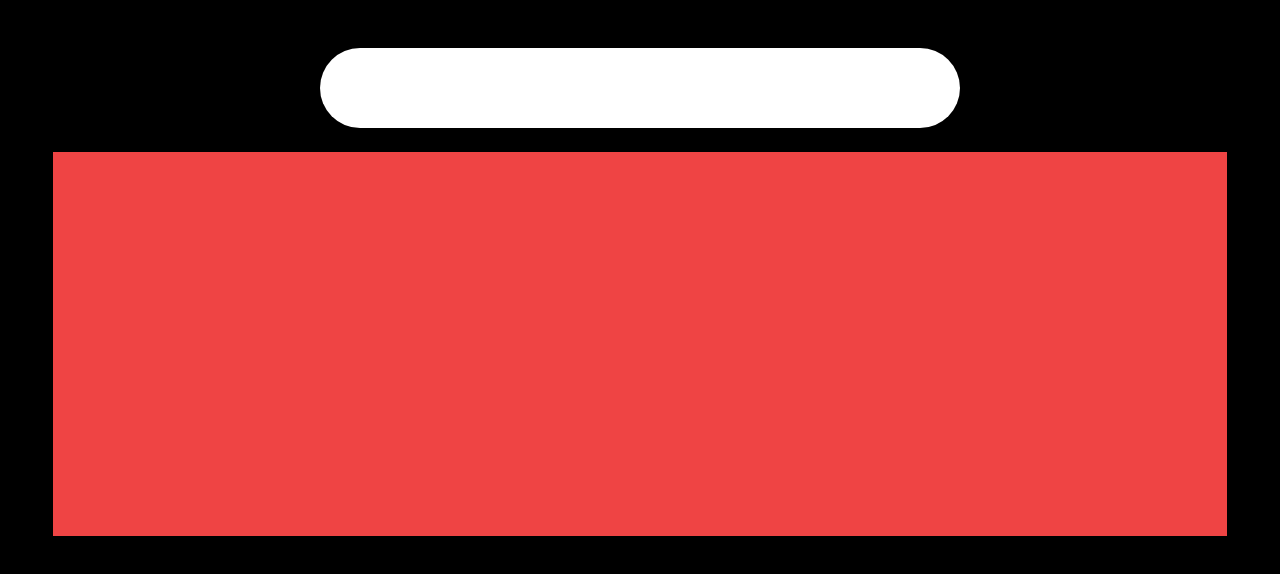
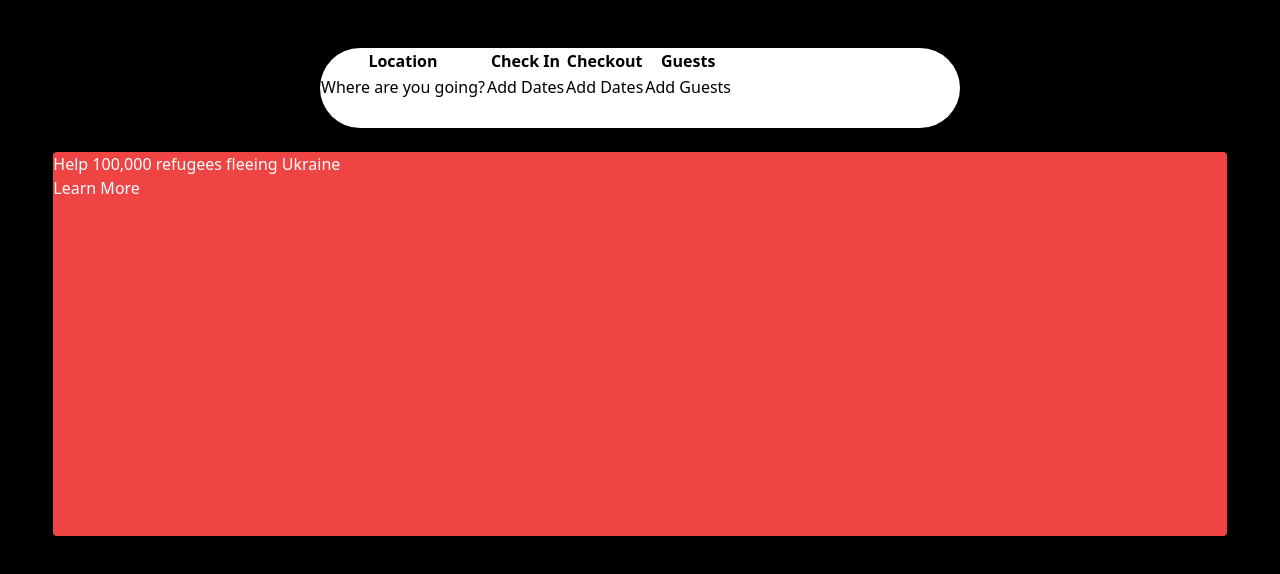
Before and after one commit to KGriffin2016/homework8, a plain HTML site: page index.html in a window 1280 px wide. Drawn offline with nearby package versions, Linux system fonts and the light colour scheme.

Commit message:
Attempting to push to github

```diff
--- a/index.html
+++ b/index.html
@@ -4,8 +4,34 @@
         <script src="https://cdn.tailwindcss.com"></script>
     </head>
     <body class="bg-black">
-        <nav class="h-12 "></nav>
-        <section class="h-20 w-1/2 mx-auto bg-white rounded-full"></section><br>
-        <main class="h-96 w-11/12 bg-red-500 mx-auto"></main>
+        <nav class="h-12 ">
+            <div></div>
+            <ul>
+                <li><a href="">Places To Stay</a></li>
+                <li><a href="">Experiences</a></li>
+                <li><a href="">Online Experiences</a></li>
+            </ul>
+            <ul></ul>
+        </nav>
+        <section class="h-20 w-1/2 mx-auto bg-white rounded-full">
+            <table>
+                <tr>
+                    <th>Location</th>
+                    <th>Check In</th>
+                    <th>Checkout</th>
+                    <th>Guests</th>
+                </tr>
+                <tr>
+                    <td>Where are you going?</td>
+                    <td>Add Dates</td>
+                    <td>Add Dates</td>
+                    <td>Add Guests</td>
+                </tr>
+            </table>
+        </section><br>
+        <main class="h-96 w-11/12 bg-red-500 mx-auto rounded text-white">
+            <h1>Help 100,000 refugees fleeing Ukraine</h1>
+            <button><a href="">Learn More</a></button>
+        </main>
     </body>
 </html>
```
